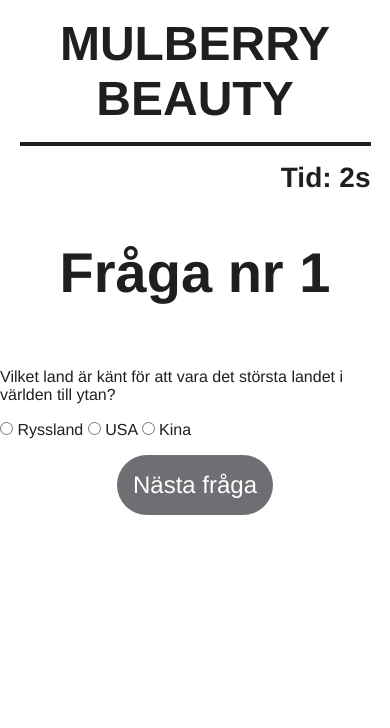
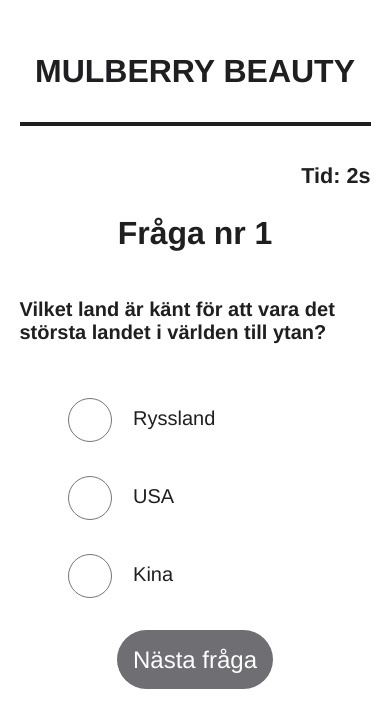
Before and after one commit to skogblad/Mulberry-Beauty-quiz, a website built with Vite: page index.html in a window 390 px wide. Both pictures are taken after a click on the button "Starta quiz". Built offline with nearby package versions, Linux system fonts and the light colour scheme.

Commit message:
💄Add improved mobile styling + stacked answer options

```diff
--- a/index.html
+++ b/index.html
@@ -32,9 +32,9 @@
 
       <section class="questions hidden" id="questions">
         <h2 id="questionTitle">Fråga nr</h2>
-        <div id="questionContainer">
-          <p id="question"></p>
-          <p id="answers"></p>
+        <div class="question-container" id="questionContainer">
+          <p class="question" id="question"></p>
+          <p class="answers" id="answers"></p>
           <!--- lägg till frågor med ts-->
         </div>
         <button id="nextQuestionBtn" hidden>Nästa fråga</button>
@@ -44,8 +44,8 @@
       </section>
 
       <section class="scoreboard hidden" id="scoreboard">
-        <h2>Scoreboard</h2>
-        <div id="scoreboardContainer">
+        <h2 class="scoreboard-title">Scoreboard</h2>
+        <div class="scoreboard-container" id="scoreboardContainer">
           <!-- generera med ts -->
         </div>
         <button id="playAgainBtn">Spela igen</button>
--- a/src/main.ts
+++ b/src/main.ts
@@ -242,9 +242,9 @@
 // Update the scoreboard
   const scoreboardContainer = document.getElementById("scoreboardContainer") as HTMLElement;
   scoreboardContainer.innerHTML = `
-    <p>Poäng: ${points}</p>
-    <p>Rätta svar: ${correctAnswers} / ${selectedQuestions.length}</p>
-    <p>Tid: ${totalTime} sekunder</p>
+    <p><span>Poäng:</span> ${points}</p>
+    <p><span>Rätta svar:</span> ${correctAnswers} / ${selectedQuestions.length}</p>
+    <p><span>Tid:</span> ${totalTime} sekunder</p>
   `;
 
 }
--- a/src/sass/_base.scss
+++ b/src/sass/_base.scss
@@ -5,29 +5,30 @@
   h1 {
     text-align: center;
     text-transform: uppercase;
-    font-size: 3rem;
+    font-size: 2rem;
     border-bottom: solid 4px $black;
-    margin: 0 5%;
-    padding: 1rem 0;
+    padding: 2rem 0;
   }
 
+  /* Timer */
   div {
     text-align: right;
     margin-right: 2rem;
-    font-size: 1.75rem;
+    font-size: 1.35rem;
     font-weight: bold;
     padding-top: 1rem;
-    margin: 0 5%;
+    margin: 0;
   }
 }
 
 body {
   font-family: Helvetica, Arial, sans-serif;
   color: $black;
+  margin-inline: 5%;
 }
 
 h2 {
-  font-size: 3.5rem;
+  font-size: 2rem;
 }
 
 button {
@@ -37,10 +38,16 @@
   border: none;
   border-radius: 2rem;
   padding: 1rem;
+  min-width: 44px;
+  min-height: 44px;
 }
 
 button:disabled {
   background-color: $grey;
+}
+
+button:not(:disabled) {
+  cursor: pointer;
 }
 
 .welcome {
@@ -70,3 +77,44 @@
   bottom: -8px;
   font-size: 30px;
 }
+
+.question-container {
+  .question {
+    font-size: 1.25rem;
+    font-weight: bold;
+  }
+
+  .answers {
+    display: grid;
+    grid-template-columns: 1fr; /* Single column for stacking */
+    gap: 2rem;
+    margin: 0 auto;
+    padding-block: 2rem;
+
+    label {
+      display: inline-block;
+      vertical-align: middle;
+      line-height: 44px; /* Matches the height of the radio button */
+      font-size: 1.25rem;
+      margin-left: 3rem;
+
+      input {
+        width: 44px;
+        height: 44px;
+        vertical-align: middle;
+        margin-right: 1rem;
+      }
+    }
+  }
+}
+.scoreboard-title {
+  margin-bottom: 0;
+}
+.scoreboard-container {
+  font-size: 1.25rem;
+  margin-block: 1.5rem;
+
+  span {
+    font-weight: bold;
+  }
+}
```
